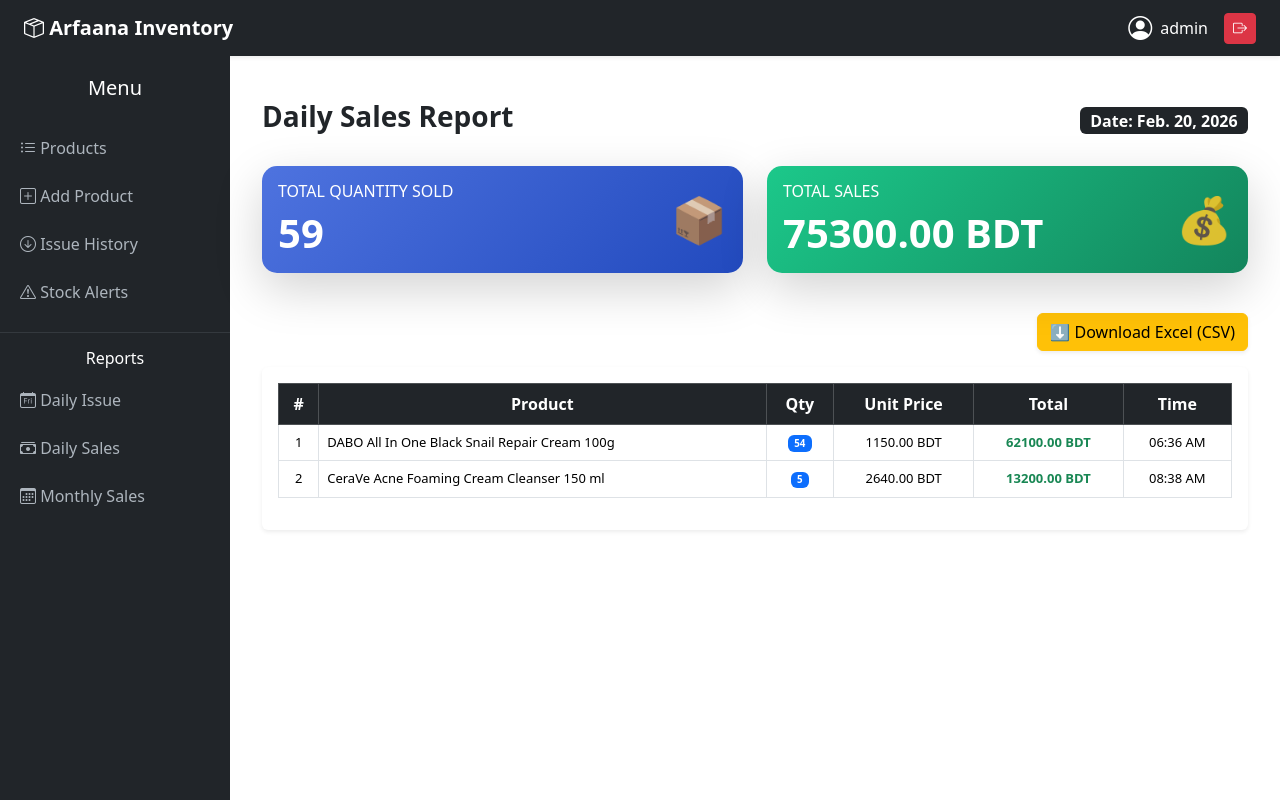
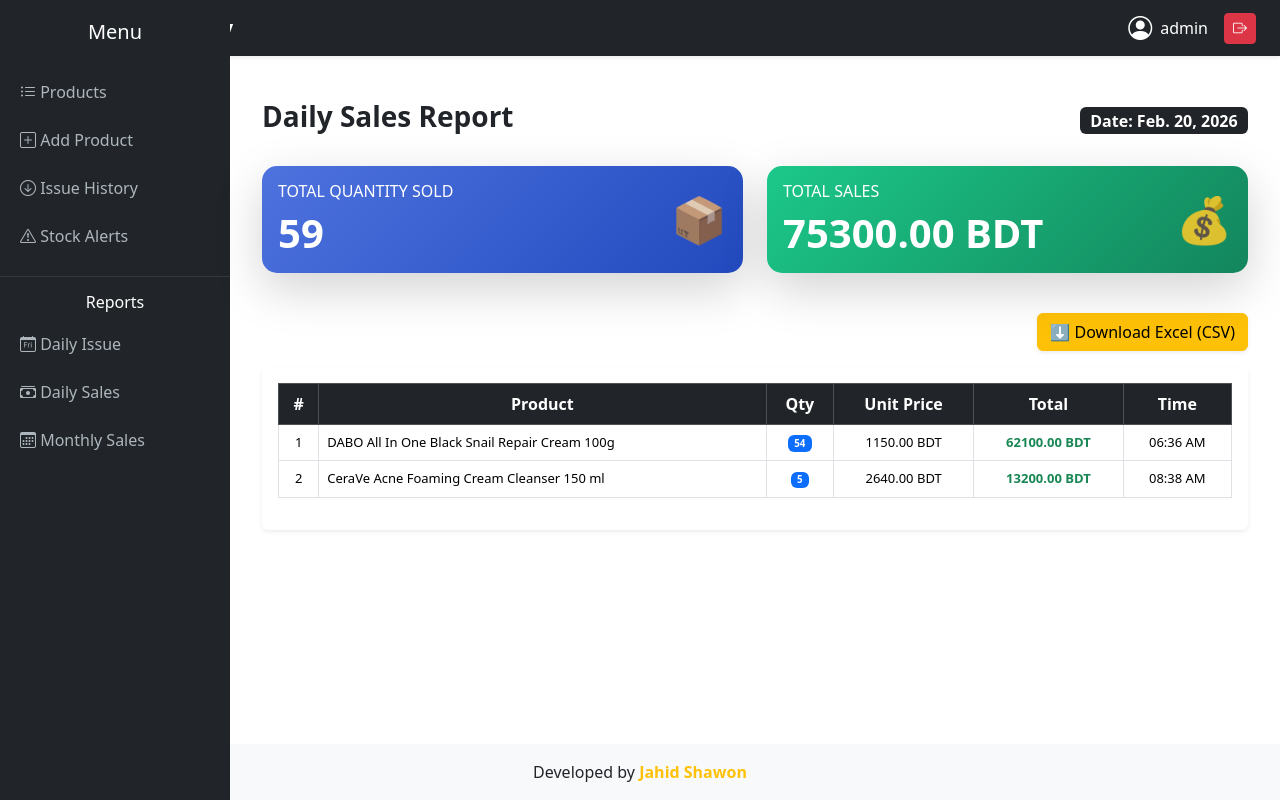
Before and after one commit to jahidshawon19/Inventory-System, a Django app: page /sales/daily/ in a window 1280 px wide. Run offline with Django 5.2, Linux system fonts and the light colour scheme; a user stored in the database is signed in; data comes from the database, SQL or seed files in the repository; both versions use the stored data as it was after the commit.

Commit message:
adding footer

```diff
--- a/products/templates/products/base.html
+++ b/products/templates/products/base.html
@@ -11,8 +11,20 @@
 <link href="https://cdn.jsdelivr.net/npm/bootstrap-icons@1.10.5/font/bootstrap-icons.css" rel="stylesheet">
 
 <style>
+
+
+html, body {
+    height: 100%;
+}
+
 body {
-    overflow-x: hidden;
+    display: flex;
+    flex-direction: column;
+      overflow-x: hidden;
+}
+
+.main-content {
+    flex: 1;
 }
 
 /* Sidebar */
@@ -123,6 +135,15 @@
     {% block content %}{% endblock %}
 </div>
 
+<!-- Footer -->
+<footer class="footer mt-auto py-3 bg-light text-dark">
+    <div class="container text-center">
+        <span>
+
+            Developed by <strong class="text-warning">Jahid Shawon</strong>
+        </span>
+    </div>
+</footer>
 
 <!-- Bootstrap JS -->
 <script src="https://cdn.jsdelivr.net/npm/bootstrap@5.3.2/dist/js/bootstrap.bundle.min.js"></script>
```
Also changed, not shown: db.sqlite3.
